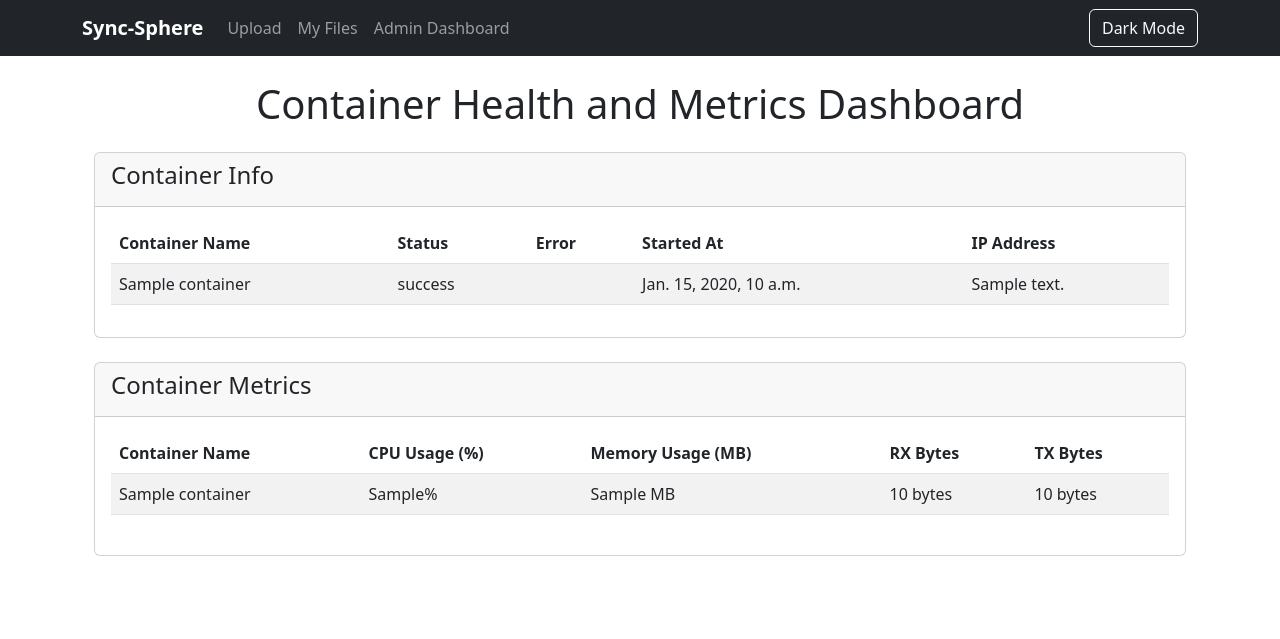
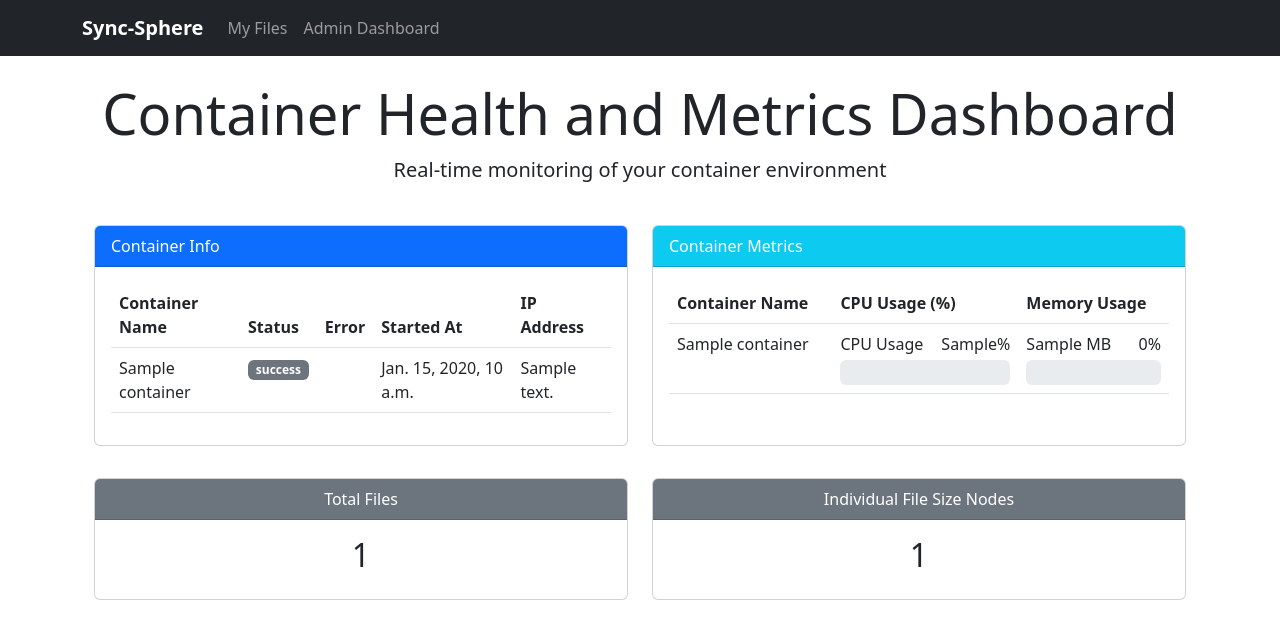
Before and after one commit to sharansukesh1003/distributed-storage-system, a Django app: template distributed_storage/dashboard_app/templates/dashboard_app/container_dashboard.html in a window 1280 px wide. Shown: the top 639 px of the page. Run offline with Django 5.2, Linux system fonts and the light colour scheme; the template is opened without the code that fills it: most values are stand-ins (such as "Sample title", 1, 10 or a date in 2020).

Commit message:
update UI

```diff
--- a/distributed_storage/dashboard_app/templates/base.html
+++ b/distributed_storage/dashboard_app/templates/base.html
@@ -64,9 +64,9 @@
         <div class="collapse navbar-collapse" id="navbarSupportedContent">
           <ul class="navbar-nav me-auto mb-2 mb-lg-0">
             <!-- Example links -->
-            <li class="nav-item">
+            {% comment %} <li class="nav-item">
               <a class="nav-link" href="{% url 'upload_chunked' %}">Upload</a>
-            </li>
+            </li> {% endcomment %}
             <li class="nav-item">
               <a class="nav-link" href="{% url 'upload_chunked' %}">My Files</a>
             </li>
@@ -74,9 +74,9 @@
               <a class="nav-link" href="/dashboard/metrics/">Admin Dashboard</a>
             </li>
           </ul>
-          <button class="btn btn-outline-light" id="darkModeToggle">
+          {% comment %} <button class="btn btn-outline-light" id="darkModeToggle">
             Dark Mode
-          </button>
+          </button> {% endcomment %}
         </div>
       </div>
     </nav>
@@ -93,15 +93,15 @@
       const toggleButton = document.getElementById("darkModeToggle");
 
       // On load, check localStorage
-      if (localStorage.getItem("colorMode") === "dark") {
+      {% comment %} if (localStorage.getItem("colorMode") === "dark") {
         rootElement.setAttribute("data-bs-theme", "dark");
         toggleButton.textContent = "Light Mode";
       } else {
         rootElement.setAttribute("data-bs-theme", "light");
         toggleButton.textContent = "Dark Mode";
-      }
+      } {% endcomment %}
 
-      toggleButton.addEventListener("click", () => {
+      {% comment %} toggleButton.addEventListener("click", () => {
         const currentMode = rootElement.getAttribute("data-bs-theme");
         if (currentMode === "light") {
           rootElement.setAttribute("data-bs-theme", "dark");
@@ -112,7 +112,7 @@
           localStorage.setItem("colorMode", "light");
           toggleButton.textContent = "Dark Mode";
         }
-      });
+      }); {% endcomment %}
     </script>
 
     {% block extra_js %}{% endblock %}
--- a/distributed_storage/dashboard_app/templates/dashboard_app/container_dashboard.html
+++ b/distributed_storage/dashboard_app/templates/dashboard_app/container_dashboard.html
@@ -3,16 +3,24 @@
 {% block title %}Container Health and Metrics{% endblock %}
 
 {% block content %}
-<div class="container my-4">
-  <h1 class="text-center mb-4">Container Health and Metrics Dashboard</h1>
+<div class="container-fluid mt-4">
+  <div class="row">
+    <div class="col-12 text-center">
+      <h1 class="display-4">Container Health and Metrics Dashboard</h1>
+      <p class="lead">Real-time monitoring of your container environment</p>
+    </div>
+  </div>
 
-  <!-- CONTAINER INFO -->
-  <div class="card mb-4">
-    <div class="card-header">
-      <h4>Container Info</h4>
+  <!-- Container Info & Metrics -->
+  <div class="row my-4">
+    <!-- Container Info Card -->
+    <div class="col-lg-6 mb-2">
+      <div class="card h-100">
+        <div class="card-header bg-primary text-white">
+          Container Info
         </div>
         <div class="card-body">
-      <table class="table table-striped">
+          <table class="table table-hover">
             <thead>
               <tr>
                 <th>Container Name</th>
@@ -26,8 +34,22 @@
               {% for container in health_info %}
               <tr>
                 <td>{{ container.name }}</td>
-            <td>{{ container.status }}</td>
-            <td>{{ container.error }}</td>
+                <td>
+                  {% if container.status == "running" %}
+                    <span class="badge bg-success">{{ container.status }}</span>
+                  {% elif container.status == "exited" %}
+                    <span class="badge bg-danger">{{ container.status }}</span>
+                  {% else %}
+                    <span class="badge bg-secondary">{{ container.status }}</span>
+                  {% endif %}
+                </td>
+                <td>
+                  {% if container.error != "No errors" %}
+                    <span class="text-danger">{{ container.error }}</span>
+                  {% else %}
+                    <span class="text-success">{{ container.error }}</span>
+                  {% endif %}
+                </td>
                 <td>{{ container.started_at }}</td>
                 <td>{{ container.ip_address }}</td>
               </tr>
@@ -36,31 +58,56 @@
           </table>
         </div>
       </div>
+    </div>
 
-  <!-- CONTAINER METRICS -->
-  <div class="card mb-4">
-    <div class="card-header">
-      <h4>Container Metrics</h4>
+    <!-- Container Metrics Card -->
+    <div class="col-lg-6 mb-2">
+      <div class="card h-100">
+        <div class="card-header bg-info text-white">
+          Container Metrics
         </div>
         <div class="card-body">
-      <table class="table table-striped mb-4">
+          <table class="table table-hover">
             <thead>
               <tr>
                 <th>Container Name</th>
                 <th>CPU Usage (%)</th>
-            <th>Memory Usage (MB)</th>
-            <th>RX Bytes</th>
-            <th>TX Bytes</th>
+                <th>Memory Usage</th>
               </tr>
             </thead>
             <tbody>
               {% for container in metrics_info %}
               <tr>
                 <td>{{ container.name }}</td>
-            <td>{{ container.cpu_usage }}%</td>
-            <td>{{ container.memory_usage }} MB</td>
-            <td>{{ container.rx_bytes }} bytes</td>
-            <td>{{ container.tx_bytes }} bytes</td>
+                <!-- CPU Usage Redesigned -->
+                <td>
+                  {% if container.cpu_usage.0|stringformat:"s" != "N/A" %}
+                    <div class="d-flex justify-content-between mb-1">
+                      <span>CPU Usage</span>
+                      <span>{{ container.cpu_usage.0 }}%</span>
+                    </div>
+                    <div class="progress" style="height: 25px;">
+                      <div class="progress-bar bg-success" role="progressbar" style="width: {{ container.cpu_usage.0 }}%;" aria-valuenow="{{ container.cpu_usage.0 }}" aria-valuemin="0" aria-valuemax="100"></div>
+                    </div>
+                  {% else %}
+                    N/A
+                  {% endif %}
+                </td>
+                <!-- Memory Usage Redesigned -->
+                <td>
+                  {% if container.memory_usage.0|stringformat:"s" != "N/A" %}
+                    {% widthratio container.memory_usage.0 7526.4 100 as mem_percent %}
+                    <div class="d-flex justify-content-between mb-1">
+                      <span>{{ container.memory_usage.0 }} MB</span>
+                      <span>{{ mem_percent }}%</span>
+                    </div>
+                    <div class="progress" style="height: 25px;">
+                      <div class="progress-bar bg-warning" role="progressbar" style="width: {{ mem_percent }}%;" aria-valuenow="{{ mem_percent }}" aria-valuemin="0" aria-valuemax="100"></div>
+                    </div>
+                  {% else %}
+                    N/A
+                  {% endif %}
+                </td>
               </tr>
               {% endfor %}
             </tbody>
@@ -68,4 +115,30 @@
         </div>
       </div>
     </div>
+  </div>
+
+  <!-- Overall Stats -->
+  <div class="row">
+    <div class="col-md-6 mb-4">
+      <div class="card text-center">
+        <div class="card-header bg-secondary text-white">
+          Total Files
+        </div>
+        <div class="card-body">
+          <h2>{{ total_files }}</h2>
+        </div>
+      </div>
+    </div>
+    <div class="col-md-6 mb-4">
+      <div class="card text-center">
+        <div class="card-header bg-secondary text-white">
+          Individual File Size Nodes
+        </div>
+        <div class="card-body">
+          <h2>{{ total_chunks }}</h2>
+        </div>
+      </div>
+    </div>
+  </div>
+</div>
 {% endblock %}
--- a/distributed_storage/dashboard_app/views.py
+++ b/distributed_storage/dashboard_app/views.py
@@ -46,7 +46,7 @@ def container_dashboard(request):
             container_info = {
                 'name': container.name,
                 'status': container.status,
-                'error': f"Error retrieving info: {str(e)}",
+                'error': f"Error retrieving info",
                 'started_at': 'N/A',
                 'ip_address': 'N/A',
             }
@@ -71,7 +71,7 @@ def container_dashboard(request):
                 'cpu_usage': ['N/A'],  # Changed to a list
                 'memory_usage': ['N/A'],  # Changed to a list
                 'status': container.status,
-                'error': f"Error retrieving info: {str(e)}",
+                'error': f"Error retrieving info",
                 'started_at': 'N/A',
                 'ip_address': 'N/A',
             })
--- a/distributed_storage/storage_app/templates/storage_app/file_details.html
+++ b/distributed_storage/storage_app/templates/storage_app/file_details.html
@@ -37,7 +37,6 @@ file.file_name }}{% endblock %} {% block extra_css %}
       margin-top: 16px;
       border-radius: 8px;
       overflow: hidden;
-    box-shadow: 0 4px 8px rgba(0, 0, 0, 0.1);
     }
 
     .styled-table thead {
--- a/distributed_storage/storage_app/views.py
+++ b/distributed_storage/storage_app/views.py
@@ -146,7 +146,10 @@ def download_file(request, file_id):
 
             except s3_client.exceptions.NoSuchKey:
                 print(f"Chunk {chunk.chunk_number} is missing in S3.")
-                return HttpResponse(f"Chunk {chunk.chunk_number} is missing.", status=404)
+                return HttpResponse(
+                    f"<div style='text-align: center; color: red; margin-top: 30px;'> <h2> Chunk {chunk.chunk_number} is missing.</h2></div>",
+                    status=404,
+                )
 
         # Cache for future (1 hour timeout restored)
         file_buffer.seek(0)  # Seek before caching
```
Also changed, not shown: distributed_storage/storage_app/templates/base.html (+6 -6 lines), distributed_storage/storage_app/templates/storage_app/upload_download.html (+9 -8 lines). Lines whose indentation alone changed are shown as unchanged.
